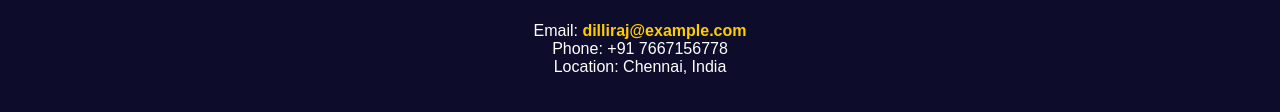
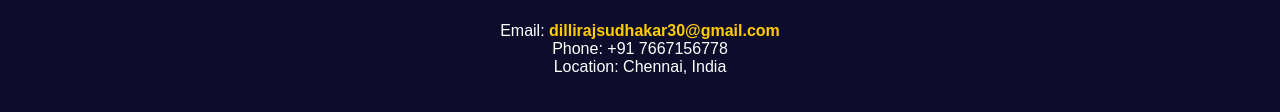
Before and after one commit to Dilliraj-30/Portfolio, a plain HTML site: page index.html in a window 1280 px wide. Shown: the part 1454-1566 px from the top of the page. Drawn offline with Linux system fonts and the light colour scheme.

Commit message:
Update index.html

```diff
--- a/index.html
+++ b/index.html
@@ -81,7 +81,7 @@
   <section class="contact">
     <div class="container">
       <h2>Contact Me</h2>
-      <p>Email: <a href="mailto:dillirajsudhakar30@.com">dilliraj@example.com</a></p>
+      <p>Email: <a href="mailto:dillirajsudhakar30@gmail.com">dillirajsudhakar30@gmail.com</a></p>
       <p>Phone: +91 7667156778</p>
       <p>Location: Chennai, India</p>
     </div>
```
